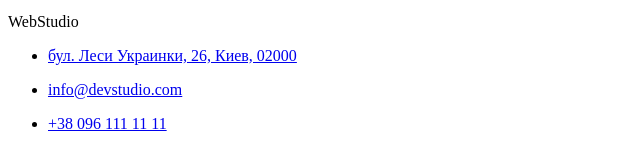
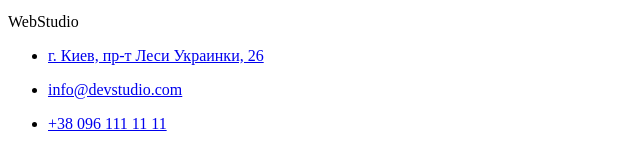
Before and after one commit to IhorDC/goit-markup-hw-01, a plain HTML site: page Index.html in a window 1280 px wide. Shown: the part 2957-3103 px from the top of the page, 0-640 px from the left. Drawn offline with Linux system fonts and the light colour scheme.

Commit message:
change address

```diff
--- a/Index.html
+++ b/Index.html
@@ -97,7 +97,7 @@
                 href="https://goo.gl/maps/pPgrMnAuJLyFxA6w9"
                 target="_blank"
                 rel="noopener noreferrer"
-                >бул. Леси Украинки, 26, Киев, 02000
+                >г. Киев, пр-т Леси Украинки, 26
                 </a>
             </li>
         </ul>
```
